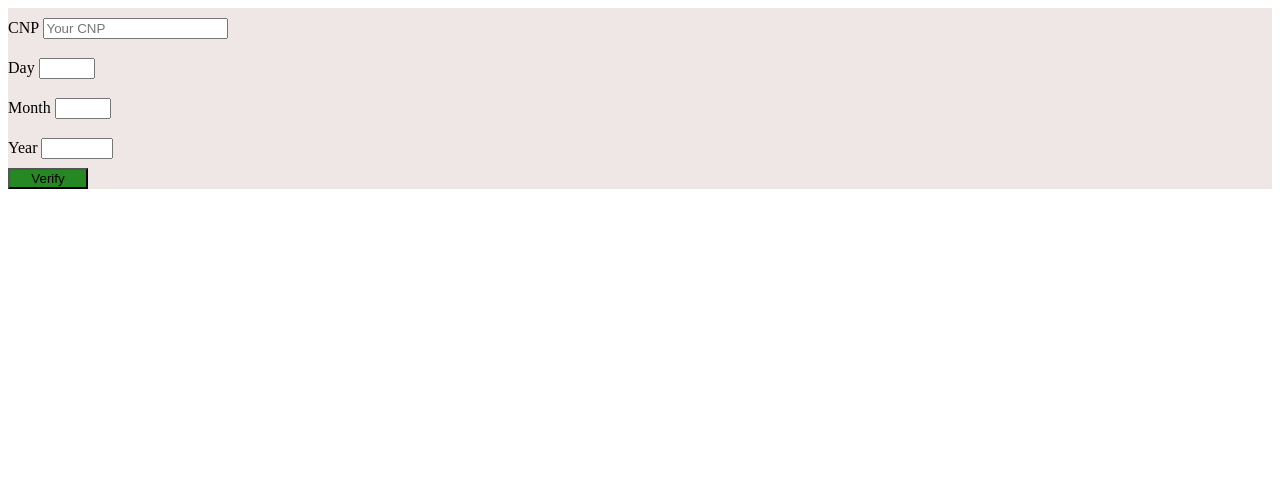
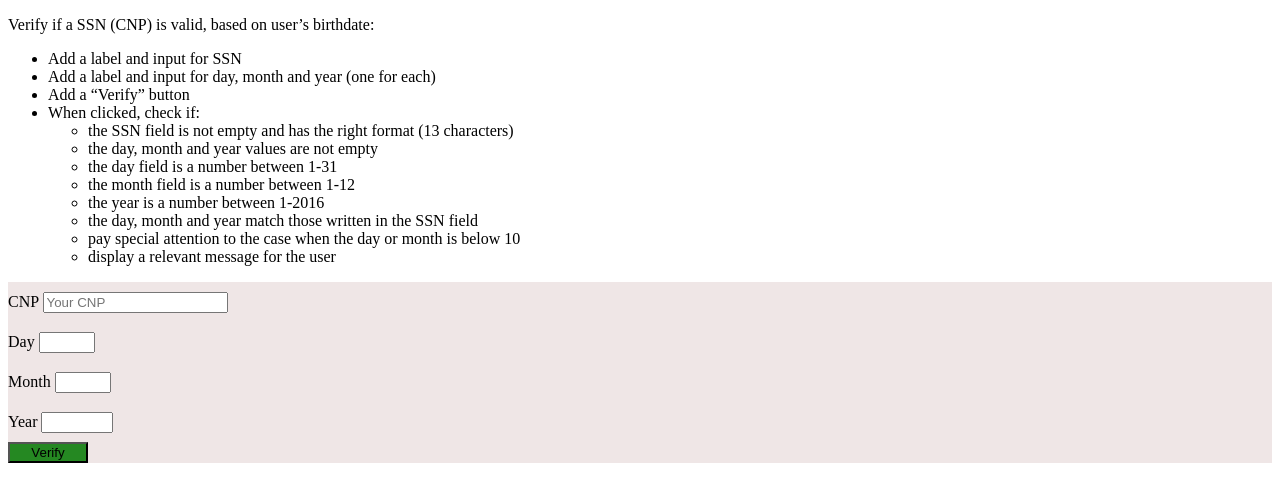
Before and after one commit to adinamatei/myWorkJS, a plain HTML site: page JS-CNP/index.html in a window 1280 px wide. Drawn offline with Linux system fonts and the light colour scheme.

Commit message:
reorganize files

```diff
--- a/JS-CNP/index.html
+++ b/JS-CNP/index.html
@@ -6,6 +6,28 @@
 	<title>Verify CNP</title>
 </head>
 <body>
+	<div>
+		<p>Verify if a SSN (CNP) is valid, based on user’s birthdate:</p>
+		<ul>
+			<li>Add a label and input for SSN</li>
+			<li>Add a label and input for day, month and year (one for each)</li>
+			<li>Add a “Verify” button</li>
+			<li>When clicked, check if:
+				<ul>
+					<li>the SSN field is not empty and has the right format (13 characters)</li>
+					<li>the day, month and year values are not empty</li>
+					<li>the day field is a number between 1-31</li>
+					<li>the month field is a number between 1-12</li>
+					<li>the year is a number between 1-2016</li>
+					<li>the day, month and year match those written in the SSN field</li>
+					<li>pay special attention to the case when the day or month is below 10</li>
+					<li>display a relevant message for the user</li>
+				</ul>
+			</li>
+
+		</ul>
+
+	</div>
 	<div class="container">
 			<label>CNP <input id="cnp" type="text" name="cnp" placeholder="Your CNP"></label>
 			<label>Day <input id="day" type="number" name="day" min="1" max="31"></label>
--- a/JS-CNP/js/cnpTest.js
+++ b/JS-CNP/js/cnpTest.js
@@ -5,7 +5,7 @@ document.addEventListener("DOMContentLoaded", function(event) {
 
 		var cnp = document.getElementById('cnp').value;
 		var message = document.getElementById('message');
-		var day = document.getElementById('day')
+		var day = document.getElementById('day');
 		var month = document.getElementById('month');
 		var year = document.getElementById('year');
 
@@ -34,7 +34,7 @@ document.addEventListener("DOMContentLoaded", function(event) {
 
 		function validation() {
 			if (cnp.length == 0) {
-				message.innerHTML = "The cnp is empty!"
+				message.innerHTML = "The cnp is empty!";
 				return false;
 			}
 			else {
--- a/JS Exercises/exercise.js
+++ b/JS-Exercises/exercise.js
@@ -56,7 +56,7 @@ function splitString(asd) {
 	var asd = asd.split(' ');
 	return asd;
 }
-document.getElementById('splitStr').innerHTML = splitString("Razvan is here !");
+document.getElementById('splitStr').innerHTML = splitString("I have fun programming !");
 
 
 //Factorialize a Number
@@ -252,7 +252,7 @@ function truncateString(str, num) {
 
 	// sum of diagonals
 	function sumDiagonal(arr) {
-		var total = []
+		var total = [];
 		sum = 0;
 		for (var i = 0; i < arr.length; i++) {
 			sum += arr[i][i];
```
Also changed, not shown: JS-Exercises/index.html (renamed from JS Exercises/index.html, +1 -1 lines), 1 other file.
